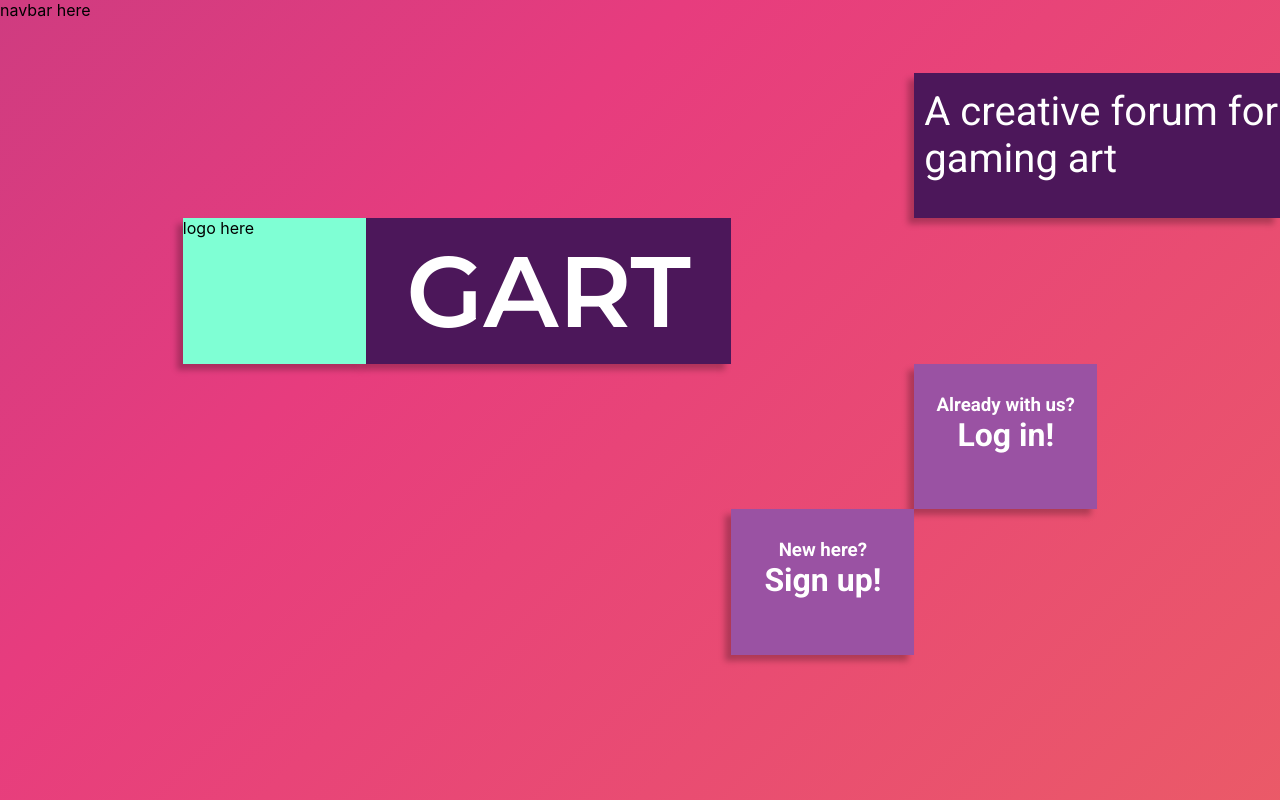
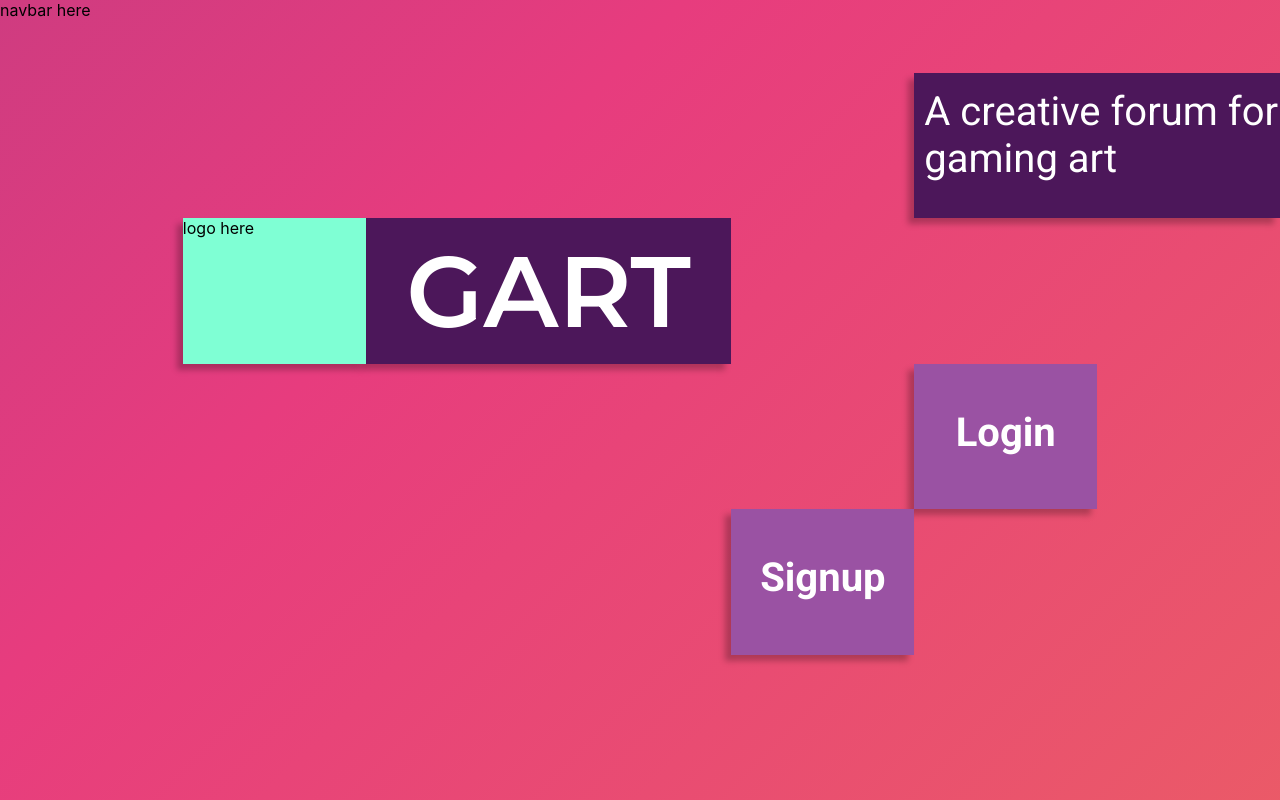
Before and after one commit to jsmolucha/CSC4990GART, a React (Create React App) app in the folder gart-app/: page / in a window 1280 px wide. Built offline with nearby package versions, Linux system fonts and the light colour scheme.

Commit message:
app.js cleanup

```diff
--- a/gart-app/src/App.js
+++ b/gart-app/src/App.js
@@ -8,8 +8,9 @@ import {
 } from "react-router-dom";
 
 //Pages
-import Welcome  from "./pages";
+import Welcome from "./pages";
 import mainpage from "./pages/mainpage";
+import loginpage from "./pages/login"
 import error from "./pages/404";
 
 
@@ -18,6 +19,14 @@ class App extends Component {
     return (
       <Router>
        <Route exact path="/" component={Welcome} />
+      </Router>
+    );
+  }
+  render() {
+    return (
+      <Router>
+        <Route exact path="/" component={Welcome} />
+        <Route exact path="/login" component={loginpage} />
       </Router>
     );
   }
@@ -36,6 +45,7 @@ class App extends Component {
         <Route exact path="/" component={Welcome} />
         <Route exact path="/main" component={mainpage} />
         <Route exact path="/404" component={error} />
+        <Route exact path="/login" component={loginpage} />
         <Redirect to="/404" />
         </Switch>
       </Router>
--- a/gart-app/src/pages/index.css
+++ b/gart-app/src/pages/index.css
@@ -66,9 +66,12 @@
     color: white;
     text-align: center;
     font-family: 'Roboto';
+    font-weight: 600;
+    font-size: 40px;
     box-shadow: -6px 6px 6px rgba(0, 0, 0, 0.25);
     transition: transform .5s;
-    padding-top: 30px;
+    padding-top: 45px;
+    outline: none;
 
 }
 .loginflow:hover, .signupflow:hover {
@@ -80,6 +83,8 @@
 
 }
 
-.primertext_su {
+.headertext_su, .headertext_li  {
+    text-decoration: none;
+    color: white;
 
 }
--- a/gart-app/src/pages/index.jsx
+++ b/gart-app/src/pages/index.jsx
@@ -11,14 +11,12 @@ const Welcome = () => {
         <div className="logopic">logo here</div>
         <div className="slogan">A creative forum for gaming art </div>
         <div className="loginflow">
-          <h3 className="primertext_li">Already with us?</h3>
-          <h1 className="headertext_li">Log in!</h1>
+          <Link to="/login" className="headertext_li">Login</Link>
         </div>
         <div className="signupflow">
-          <h3 className="primertext_su">New here?</h3>
-          <h1 className="headertext_su">Sign up!</h1>
+          <h3 className="primertext_su"></h3>
+          <Link to="/login" className="headertext_su">Signup</Link>
         </div>
-        <Link className="backmain" to="/main"></Link>
     </div>
   );
 };
--- /dev/null
+++ b/gart-app/src/pages/login.jsx
@@ -0,0 +1,13 @@
+import React from "react";
+import { Link } from "react-router-dom";
+/* We simply can use an array and loop and print each user */
+const loginpage  = () => {
+  return (
+    <div>
+      <h1>this is the login page</h1>
+      <Link to="/">back to home</Link>
+    </div>
+  );
+};
+
+export default loginpage;
```
